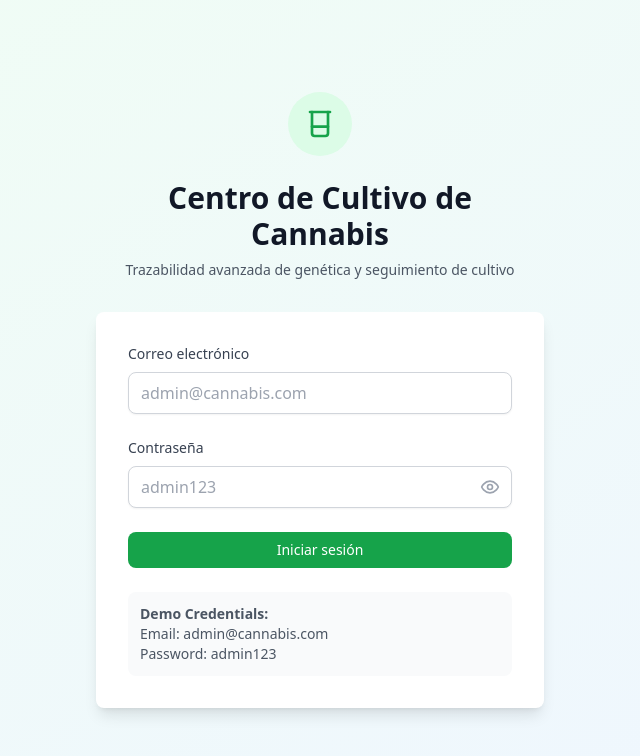
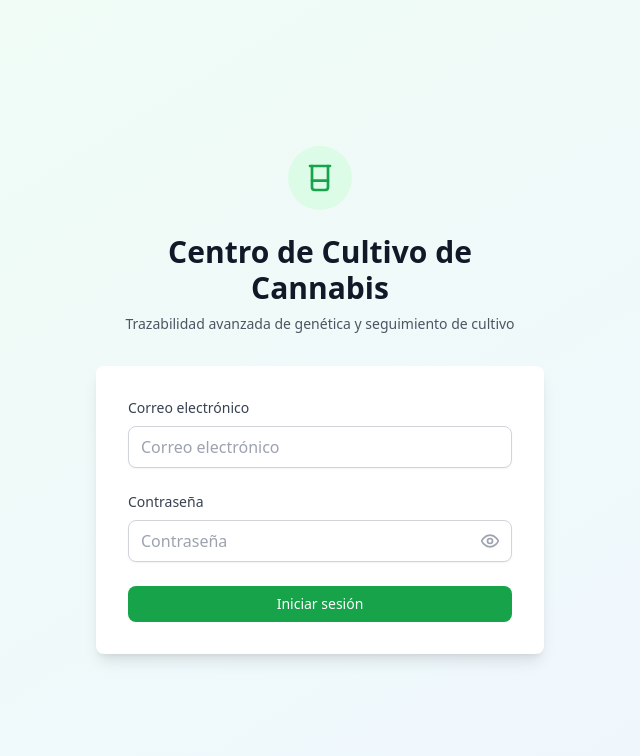
Before and after one commit to kuhnlucas/cannacorp, a React (Vite) app: page /login in a window 1280 px wide. Shown: the top 756 px of the page, without its empty margins (320-960 px from the left). Built offline with nearby package versions, Linux system fonts and the light colour scheme; no server answers.

Commit message:
fix(security): remove demo credentials and harden prod setup

```diff
--- a/docker-compose.prod.yml
+++ b/docker-compose.prod.yml
@@ -51,6 +51,10 @@ services:
       - PULSE_GROW_API_URL=${PULSE_GROW_API_URL:-}
       - PULSE_GROW_API_KEY=${PULSE_GROW_API_KEY:-}
       - PULSE_GROW_TENANT_ID=${PULSE_GROW_TENANT_ID:-}
+      - EDENIC_BASE_URL=${EDENIC_BASE_URL:-https://api.edenic.io}
+      - EDENIC_API_KEY=${EDENIC_API_KEY:-}
+      - EDENIC_ORGANIZATION_ID=${EDENIC_ORGANIZATION_ID:-}
+      - EDENIC_TENANT_ID=${EDENIC_TENANT_ID:-}
     depends_on:
       db:
         condition: service_healthy
--- a/src/locales/en.ts
+++ b/src/locales/en.ts
@@ -36,7 +36,7 @@ export const en = {
     password: 'Password',
     signin: 'Sign in',
     loading: 'Signing in...',
-    invalidCredentials: 'Invalid credentials. Try admin@cannabis.com / admin123',
+    invalidCredentials: 'Invalid email or password',
     error: 'An error occurred. Please try again.',
   },
   dashboard: {
--- a/src/locales/es.ts
+++ b/src/locales/es.ts
@@ -36,7 +36,7 @@ export const es = {
     password: 'Contraseña',
     signin: 'Iniciar sesión',
     loading: 'Iniciando sesión...',
-    invalidCredentials: 'Credenciales inválidas. Intenta admin@cannabis.com / admin123',
+    invalidCredentials: 'Email o contraseña incorrectos',
     error: 'Ha ocurrido un error. Por favor intenta de nuevo.',
   },
   dashboard: {
--- a/src/pages/Login.tsx
+++ b/src/pages/Login.tsx
@@ -72,7 +72,7 @@ export default function Login() {
                 value={email}
                 onChange={(e) => setEmail(e.target.value)}
                 className="w-full px-3 py-2 border border-gray-300 dark:border-gray-600 rounded-lg shadow-sm placeholder-gray-400 dark:placeholder-gray-500 focus:outline-none focus:ring-2 focus:ring-green-500 focus:border-green-500 dark:bg-gray-700 dark:text-white"
-                placeholder="admin@cannabis.com"
+                placeholder={t('login.email')}
               />
             </div>
 
@@ -89,7 +89,7 @@ export default function Login() {
                   value={password}
                   onChange={(e) => setPassword(e.target.value)}
                   className="w-full px-3 py-2 border border-gray-300 dark:border-gray-600 rounded-lg shadow-sm placeholder-gray-400 dark:placeholder-gray-500 focus:outline-none focus:ring-2 focus:ring-green-500 focus:border-green-500 dark:bg-gray-700 dark:text-white pr-10"
-                  placeholder="admin123"
+                  placeholder={t('login.password')}
                 />
                 <button
                   type="button"
@@ -109,11 +109,7 @@ export default function Login() {
               {loading ? t('login.loading') : t('login.signin')}
             </Button>
 
-            <div className="text-sm text-gray-600 dark:text-gray-400 bg-gray-50 dark:bg-gray-700 rounded-lg p-3">
-              <strong>Demo Credentials:</strong><br />
-              Email: admin@cannabis.com<br />
-              Password: admin123
-            </div>
+            {/* Demo credentials removed for security. */}
           </div>
         </form>
       </div>
```
Also changed, not shown: 2 other files (tests, documents, lock files or other folders).
